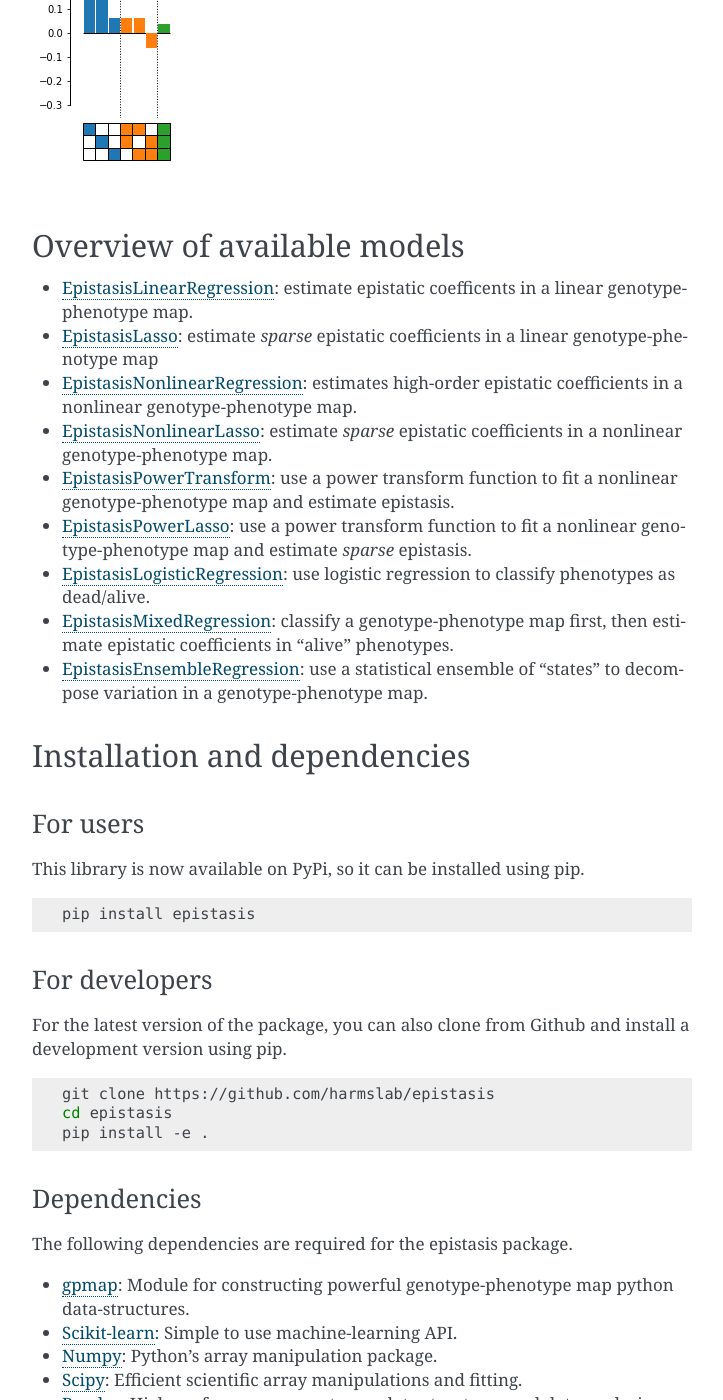
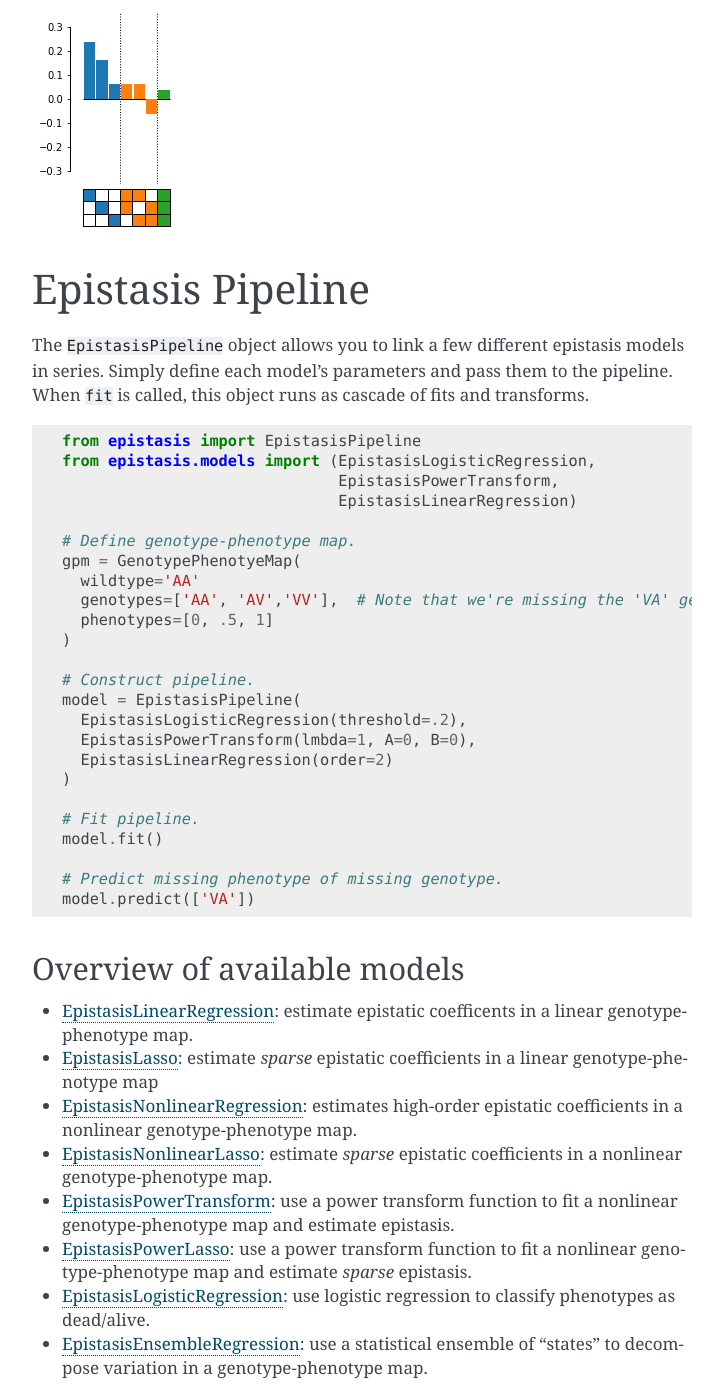
Before and after one commit to harmslab/epistasis, a Sphinx documentation site: the page built from docs/pages/quick_guide.rst, in a window 1280 px wide and 1400 px high, scrolled down 1600 px. Shown: the whole window, without its empty margins (388-1111 px from the left). Built offline with Sphinx 7.4.7, drawn with Linux system fonts in a browser that asks for light colours; some of the changed text lies outside the part shown.

Commit message:
update docs to pipeline

```diff
--- a/docs/pages/quick_guide.rst
+++ b/docs/pages/quick_guide.rst
@@ -18,6 +18,9 @@ For more information about the epistasis models in this library, see our Genetic
 
 Simple Tutorial
 --------------
+
+Basic epistasis model
+=====================
 
 Follow these five steps for all epistasis models in this library:
 
@@ -66,6 +69,42 @@ Follow these five steps for all epistasis models in this library:
 
 .. image:: ../img/basic-example.png
 
+Epistasis Pipeline
+==================
+
+The ``EpistasisPipeline`` object allows you to link a few different epistasis models in series.
+Simply define each model's parameters and pass them to the pipeline. When ``fit`` is called,
+this object runs as cascade of fits and transforms.
+
+.. code-block:: python
+
+  from epistasis import EpistasisPipeline
+  from epistasis.models import (EpistasisLogisticRegression,
+                                EpistasisPowerTransform,
+                                EpistasisLinearRegression)
+
+  # Define genotype-phenotype map.
+  gpm = GenotypePhenotyeMap(
+    wildtype='AA'
+    genotypes=['AA', 'AV','VV'],  # Note that we're missing the 'VA' genotype
+    phenotypes=[0, .5, 1]
+  )
+
+  # Construct pipeline.
+  model = EpistasisPipeline(
+    EpistasisLogisticRegression(threshold=.2),
+    EpistasisPowerTransform(lmbda=1, A=0, B=0),
+    EpistasisLinearRegression(order=2)
+  )
+
+  # Fit pipeline.
+  model.fit()
+
+  # Predict missing phenotype of missing genotype.
+  model.predict(['VA'])
+
+
+
 
 Overview of available models
 ----------------------------
@@ -77,7 +116,6 @@ Overview of available models
 * EpistasisPowerTransform_: use a power transform function to fit a nonlinear genotype-phenotype map and estimate epistasis.
 * EpistasisPowerLasso_: use a power transform function to fit a nonlinear genotype-phenotype map and estimate *sparse* epistasis.
 * EpistasisLogisticRegression_: use logistic regression to classify phenotypes as dead/alive.
-* EpistasisMixedRegression_: classify a genotype-phenotype map first, then estimate epistatic coefficients in "alive" phenotypes.
 * EpistasisEnsembleRegression_: use a statistical ensemble of "states" to decompose variation in a genotype-phenotype map.
 
 Installation and dependencies
```
Also changed, not shown: docs/pages/anatomy.rst (+2 -5 lines), docs/pages/models.rst (+0 -37 lines).
